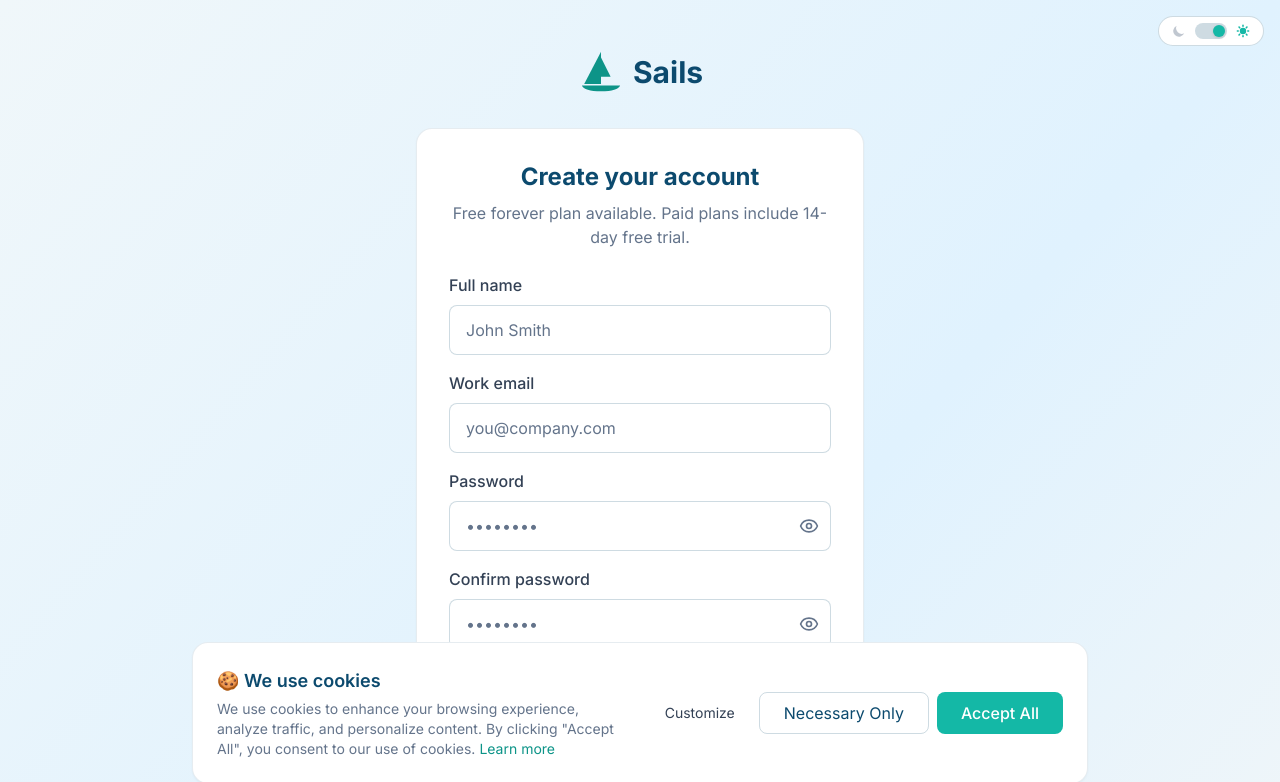
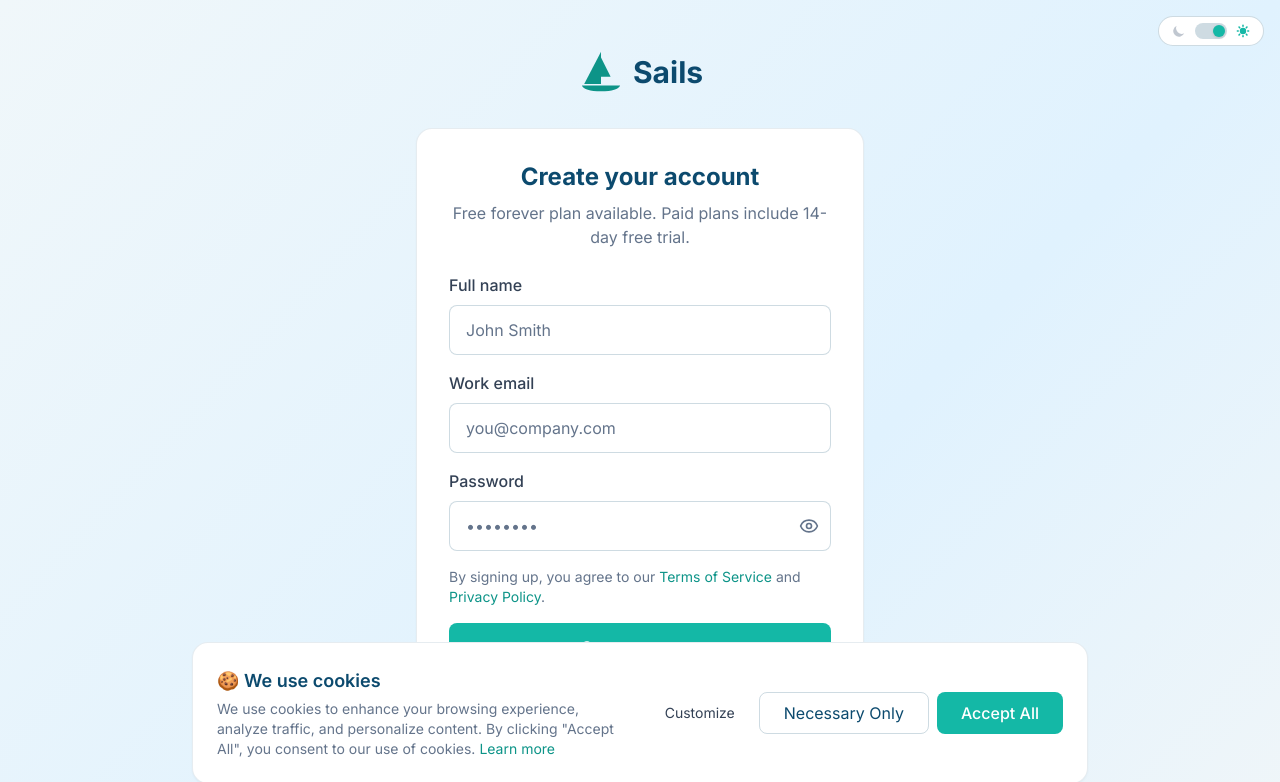
Before and after one commit to claytondb/salestaxjar, a Next.js app: page /signup in a window 1280 px wide. Shown: the top 782 px of the page. Built offline with nearby package versions, Linux system fonts and the light colour scheme; no server answers.

Commit message:
Remove confirm password field from signup - eye icon is enough

```diff
--- a/src/app/signup/page.tsx
+++ b/src/app/signup/page.tsx
@@ -13,9 +13,7 @@ export default function SignupPage() {
   const [name, setName] = useState('');
   const [email, setEmail] = useState('');
   const [password, setPassword] = useState('');
-  const [confirmPassword, setConfirmPassword] = useState('');
   const [showPassword, setShowPassword] = useState(false);
-  const [showConfirmPassword, setShowConfirmPassword] = useState(false);
   const [error, setError] = useState('');
   const [isLoading, setIsLoading] = useState(false);
   const { signup } = useAuth();
@@ -24,11 +22,6 @@ export default function SignupPage() {
   const handleSubmit = async (e: React.FormEvent) => {
     e.preventDefault();
     setError('');
-
-    if (password !== confirmPassword) {
-      setError('Passwords do not match');
-      return;
-    }
 
     if (password.length < 6) {
       setError('Password must be at least 6 characters');
@@ -127,31 +120,6 @@ export default function SignupPage() {
               </div>
             </div>
 
-            <div>
-              <label htmlFor="confirmPassword" className="block text-theme-secondary mb-2 font-medium">Confirm password</label>
-              <div className="relative">
-                <input
-                  id="confirmPassword"
-                  type={showConfirmPassword ? 'text' : 'password'}
-                  value={confirmPassword}
-                  onChange={(e) => setConfirmPassword(e.target.value)}
-                  className="w-full px-4 py-3 pr-12 bg-theme-input border border-theme-secondary rounded-lg text-theme-primary focus:outline-none focus:ring-2"
-                  style={{ '--tw-ring-color': 'var(--accent-primary)' } as React.CSSProperties}
-                  placeholder="••••••••"
-                  required
-                  minLength={6}
-                />
-                <button
-                  type="button"
-                  onClick={() => setShowConfirmPassword(!showConfirmPassword)}
-                  className="absolute right-3 top-1/2 -translate-y-1/2 text-theme-muted hover:text-theme-primary transition"
-                  aria-label={showConfirmPassword ? 'Hide password' : 'Show password'}
-                >
-                  {showConfirmPassword ? <EyeOff className="w-5 h-5" /> : <Eye className="w-5 h-5" />}
-                </button>
-              </div>
-            </div>
-
             <div className="text-sm text-theme-muted">
               By signing up, you agree to our{' '}
               <Link href="/terms" className="text-theme-accent hover:opacity-80">Terms of Service</Link>
```
